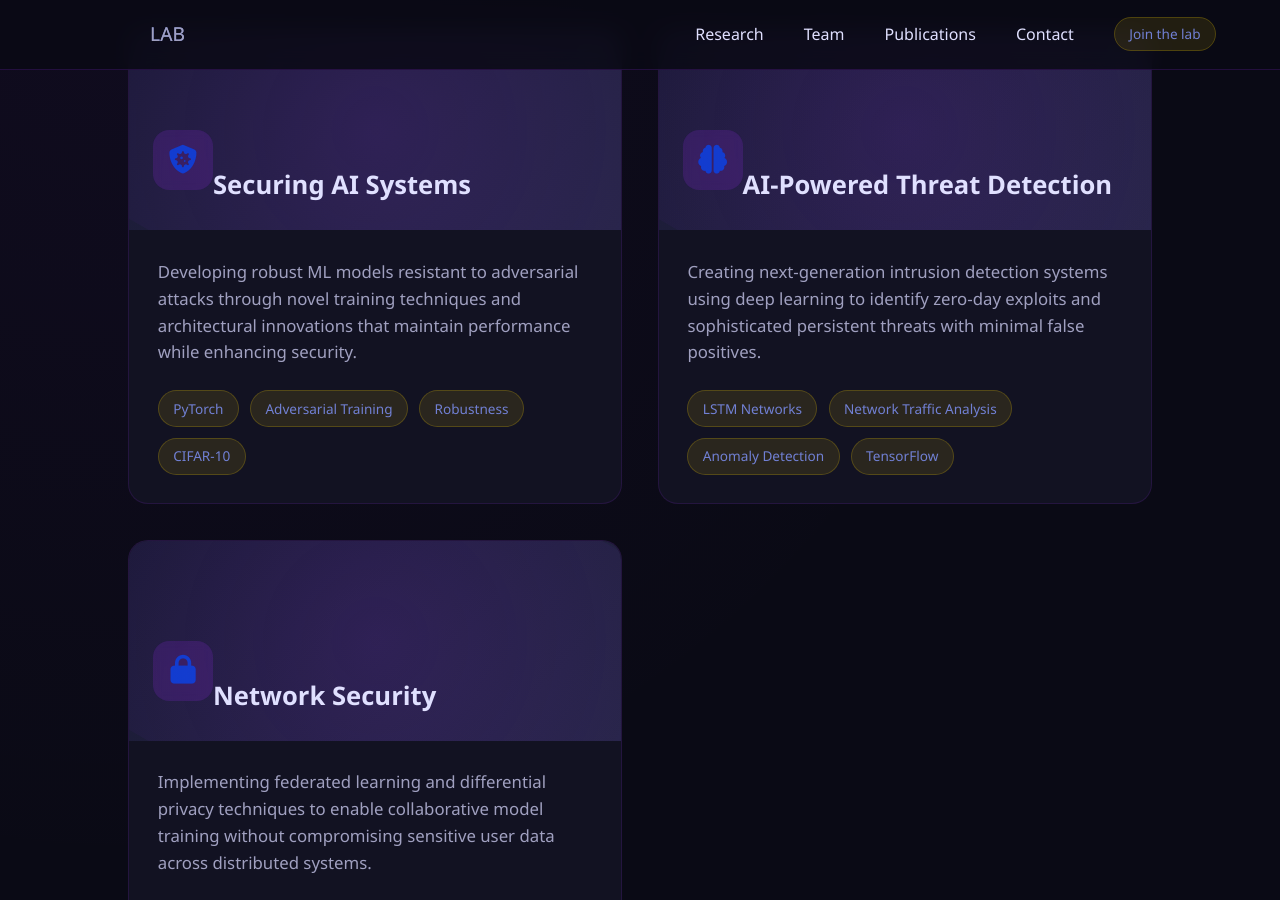
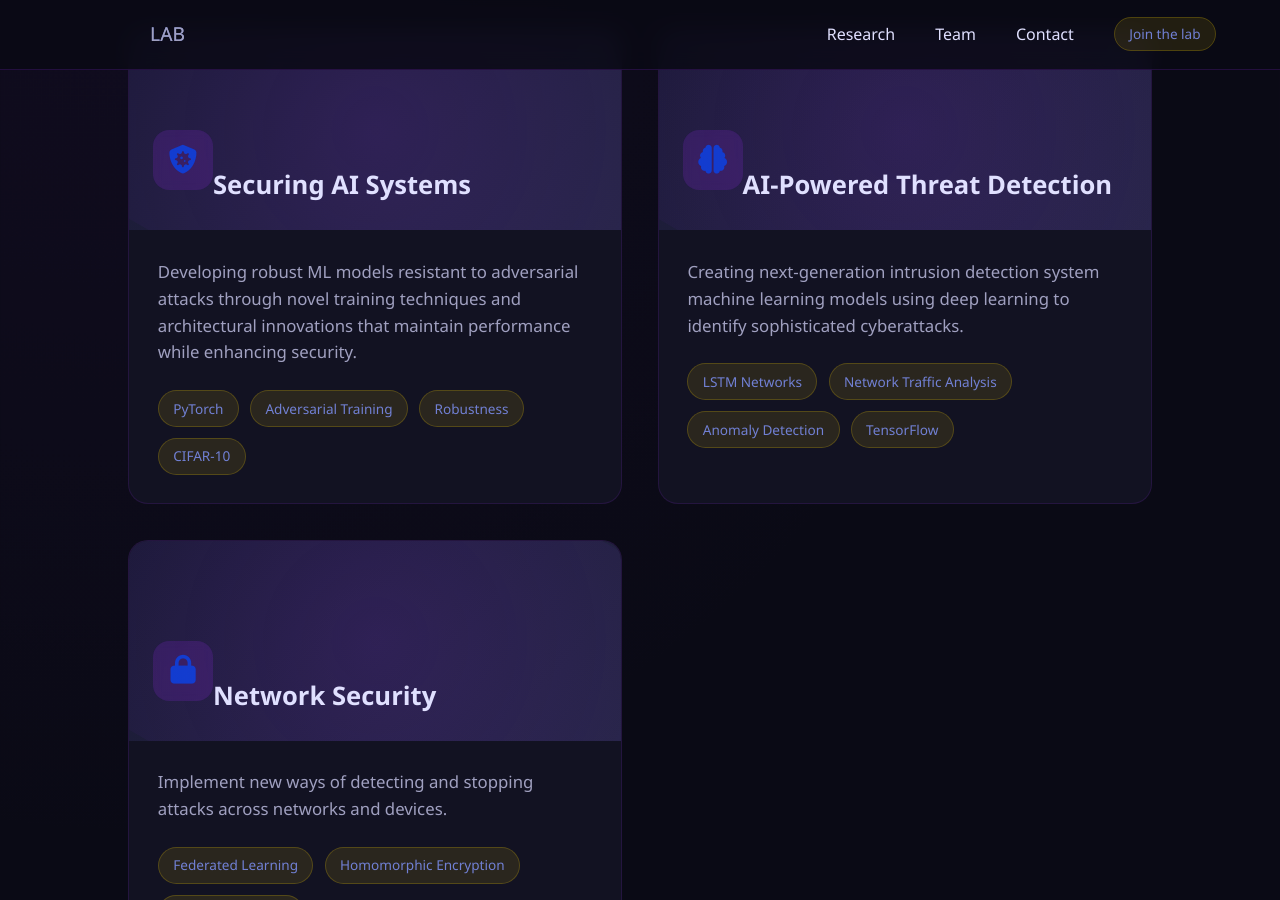
Before and after one commit to ThisIsNotANamepng/ThisIsNotANamepng.github.io, a Jekyll site: the page index.html, which Jekyll copies as it is, in a window 1280 px wide and 900 px high, scrolled down 1218 px. Built offline with Jekyll 4.4.1, drawn with Linux system fonts in a browser that asks for light colours.

Commit message:
Removed publications from navbar

```diff
--- a/_layouts/base.html
+++ b/_layouts/base.html
@@ -20,7 +20,6 @@
             <ul>
                 <li><a href="/research">Research</a></li>
                 <li><a href="/team">Team</a></li>
-                <li><a href="/publications">Publications</a></li>
                 <li><a href="/contact">Contact</a></li>
                 <li><a class="tech-tag" href="/join">Join the lab</a></li>
             </ul>
--- a/index.html
+++ b/index.html
@@ -22,7 +22,6 @@
             <ul>
                 <li><a href="/research">Research</a></li>
                 <li><a href="/team">Team</a></li>
-                <li><a href="/publications">Publications</a></li>
                 <li><a href="/contact">Contact</a></li>
                 <li><a class="tech-tag" href="/join">Join the lab</a></li>
             </ul>
@@ -80,7 +79,7 @@
                     <h3 class="card-title">AI-Powered Threat Detection</h3>
                 </div>
                 <div class="card-body">
-                    <p>Creating next-generation intrusion detection systems using deep learning to identify zero-day exploits and sophisticated persistent threats with minimal false positives.</p>
+                    <p>Creating next-generation intrusion detection system machine learning models using deep learning to identify sophisticated cyberattacks.</p>
                     <div class="tech-tags">
                         <span class="tech-tag">LSTM Networks</span>
                         <span class="tech-tag">Network Traffic Analysis</span>
@@ -98,7 +97,7 @@
                     <h3 class="card-title">Network Security</h3>
                 </div>
                 <div class="card-body">
-                    <p>Implementing federated learning and differential privacy techniques to enable collaborative model training without compromising sensitive user data across distributed systems.</p>
+                    <p>Implement new ways of detecting and stopping attacks across networks and devices.</p>
                     <div class="tech-tags">
                         <span class="tech-tag">Federated Learning</span>
                         <span class="tech-tag">Homomorphic Encryption</span>
```
Also changed, not shown: 10 other files.
